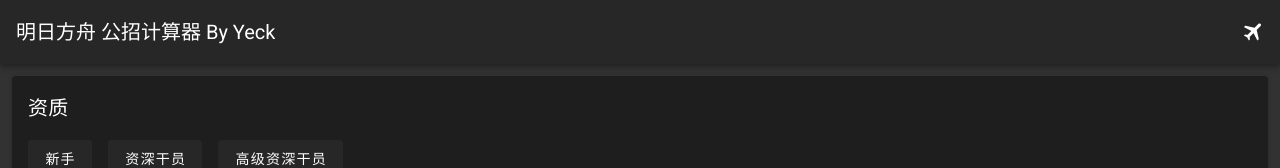
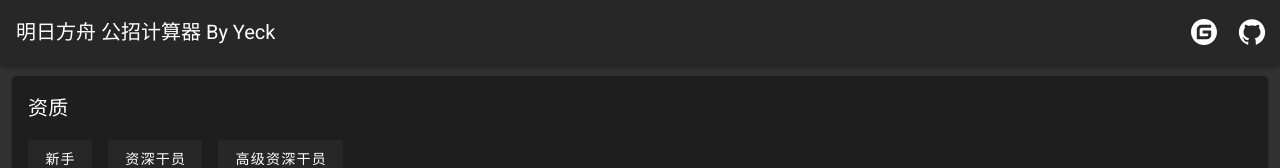
Before and after one commit to YeEeck/ark-hr-tool, a Vue app: page / in a window 1280 px wide. Shown: the top 168 px of the page. Built offline with nearby package versions, Linux system fonts and the light colour scheme.

Commit message:
change page icon & add gitee and github link

```diff
--- a/src/App.vue
+++ b/src/App.vue
@@ -5,7 +5,43 @@
       <v-app-bar app dark>
         <v-toolbar-title>明日方舟 公招计算器 By Yeck</v-toolbar-title>
         <v-spacer></v-spacer>
-        <v-btn icon><v-icon>mdi-airplane</v-icon></v-btn>
+        <v-btn icon @click="startGitee">
+          <svg
+            t="1652374235456"
+            class="icon"
+            viewBox="0 0 1024 1024"
+            version="1.1"
+            xmlns="http://www.w3.org/2000/svg"
+            p-id="1418"
+            width="26"
+            height="26"
+          >
+            <path
+              d="M512 1024C229.222 1024 0 794.778 0 512S229.222 0 512 0s512 229.222 512 512-229.222 512-512 512z m259.149-568.883h-290.74a25.293 25.293 0 0 0-25.292 25.293l-0.026 63.206c0 13.952 11.315 25.293 25.267 25.293h177.024c13.978 0 25.293 11.315 25.293 25.267v12.646a75.853 75.853 0 0 1-75.853 75.853h-240.23a25.293 25.293 0 0 1-25.267-25.293V417.203a75.853 75.853 0 0 1 75.827-75.853h353.946a25.293 25.293 0 0 0 25.267-25.292l0.077-63.207a25.293 25.293 0 0 0-25.268-25.293H417.152a189.62 189.62 0 0 0-189.62 189.645V771.15c0 13.977 11.316 25.293 25.294 25.293h372.94a170.65 170.65 0 0 0 170.65-170.65V480.384a25.293 25.293 0 0 0-25.293-25.267z"
+              fill="#FFFFFF"
+              p-id="1419"
+            ></path>
+          </svg>
+        </v-btn>
+
+        <v-btn icon>
+          <svg
+            t="1652374350657"
+            class="icon"
+            viewBox="0 0 1024 1024"
+            version="1.1"
+            xmlns="http://www.w3.org/2000/svg"
+            p-id="2375"
+            width="30"
+            height="30"
+          >
+            <path
+              d="M511.6 76.3C264.3 76.2 64 276.4 64 523.5 64 718.9 189.3 885 363.8 946c23.5 5.9 19.9-10.8 19.9-22.2v-77.5c-135.7 15.9-141.2-73.9-150.3-88.9C215 726 171.5 718 184.5 703c30.9-15.9 62.4 4 98.9 57.9 26.4 39.1 77.9 32.5 104 26 5.7-23.5 17.9-44.5 34.7-60.8-140.6-25.2-199.2-111-199.2-213 0-49.5 16.3-95 48.3-131.7-20.4-60.5 1.9-112.3 4.9-120 58.1-5.2 118.5 41.6 123.2 45.3 33-8.9 70.7-13.6 112.9-13.6 42.4 0 80.2 4.9 113.5 13.9 11.3-8.6 67.3-48.8 121.3-43.9 2.9 7.7 24.7 58.3 5.5 118 32.4 36.8 48.9 82.7 48.9 132.3 0 102.2-59 188.1-200 212.9 23.5 23.2 38.1 55.4 38.1 91v112.5c0.8 9 0 17.9 15 17.9 177.1-59.7 304.6-227 304.6-424.1 0-247.2-200.4-447.3-447.5-447.3z"
+              p-id="2376"
+              fill="#FFFFFF"
+            ></path>
+          </svg>
+        </v-btn>
       </v-app-bar>
 
       <!-- 根据应用组件来调整你的内容 -->
@@ -24,6 +60,16 @@
   </div>
 </template>
 
+<script>
+export default {
+  methods: {
+    startGitee() {
+      window.open("https://gitee.com/YeEeck/ark-hr-tool", "_blank");
+    },
+  },
+};
+</script>
+
 <style>
 #app {
   background-color: rgb(50, 50, 50);
```
Also changed, not shown: 2 other files (tests, documents, lock files or other folders).
